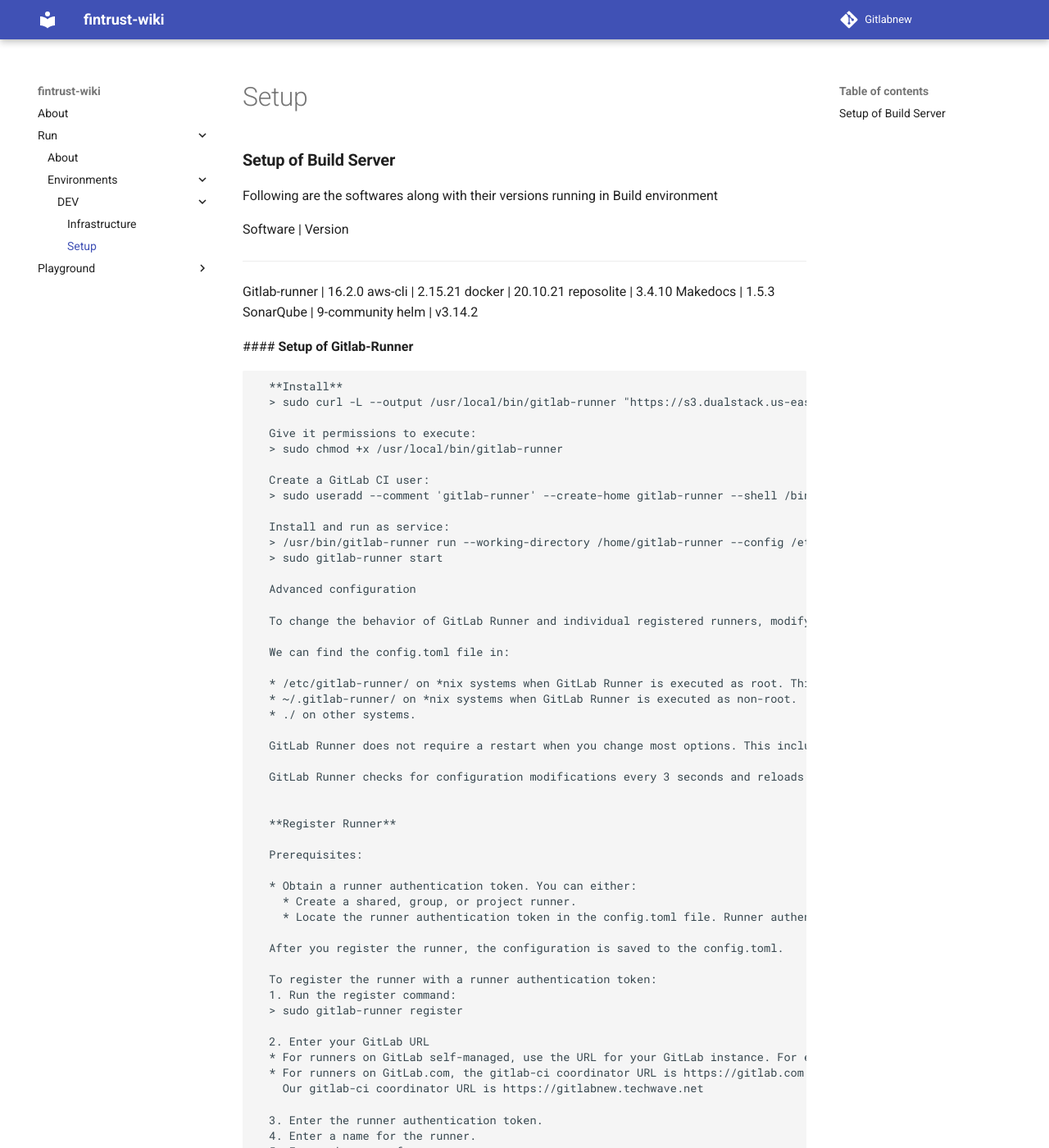
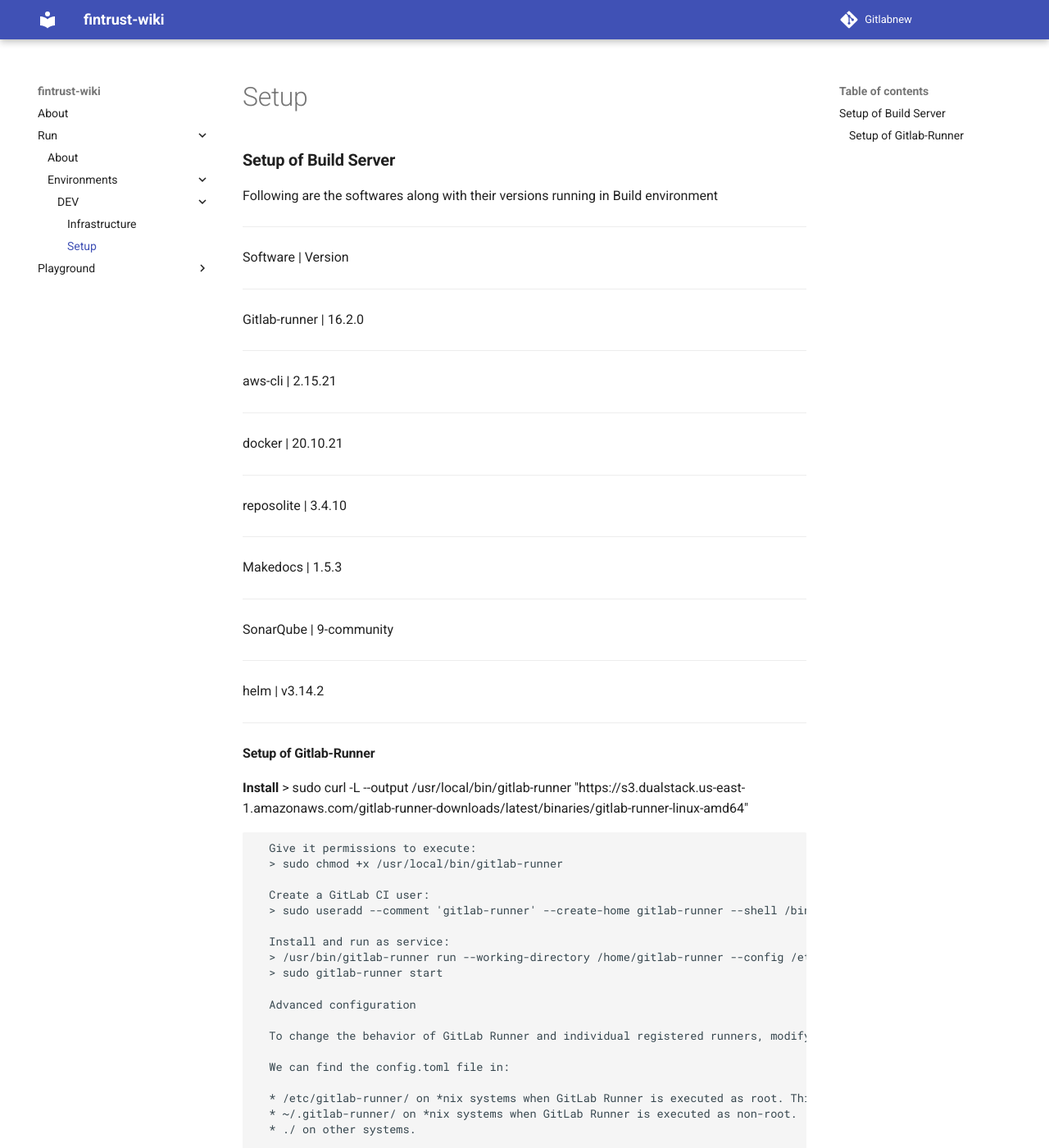
Before and after one commit to prasadkothapally/hari, an MkDocs documentation site: the page built from docs/Run/Environments/DEV/setup.md, in a window 1280 px wide and 1400 px high. Shown: the whole window at 82% size. Built offline with MkDocs 1.6.1 and Material for MkDocs 9.7.7, drawn with Linux system fonts in a browser that asks for light colours; some of the changed text lies outside the part shown.

Commit message:
modified the DEV setup document

```diff
--- a/docs/Run/Environments/DEV/setup.md
+++ b/docs/Run/Environments/DEV/setup.md
@@ -2,20 +2,27 @@
 
 Following are the softwares along with their versions running in Build environment
 
+  -----------------------------------------
   Software             |     Version
   -----------------------------------------
   Gitlab-runner        |  16.2.0
+  -----------------------------------------
   aws-cli              |  2.15.21
+  -----------------------------------------
   docker               |  20.10.21
+  -----------------------------------------
   reposolite           |  3.4.10
+  -----------------------------------------
   Makedocs             |  1.5.3
+  -----------------------------------------
   SonarQube            |  9-community
+  -----------------------------------------
   helm                 |  v3.14.2
+  -----------------------------------------
 
+#### **Setup of Gitlab-Runner**
 
- #### **Setup of Gitlab-Runner**
-
-	  **Install**
+  **Install**
 	  > sudo curl -L --output /usr/local/bin/gitlab-runner "https://s3.dualstack.us-east-1.amazonaws.com/gitlab-runner-downloads/latest/binaries/gitlab-runner-linux-amd64"
 
 	  Give it permissions to execute:
@@ -43,7 +50,7 @@ Following are the softwares along with their versions running in Build environme
       GitLab Runner checks for configuration modifications every 3 seconds and reloads if necessary. GitLab Runner also reloads the configuration in response to the SIGHUP signal.
 
 
-	  **Register Runner**
+  **Register Runner**
 
 	  Prerequisites:
 
@@ -71,7 +78,7 @@ Following are the softwares along with their versions running in Build environme
 
 
 
-	  **Update the Gitlab-runner**
+  **Update the Gitlab-runner**
 	  1.Stop the service (we need elevated command prompt as before):
 	  > sudo gitlab-runner stop
 
```
